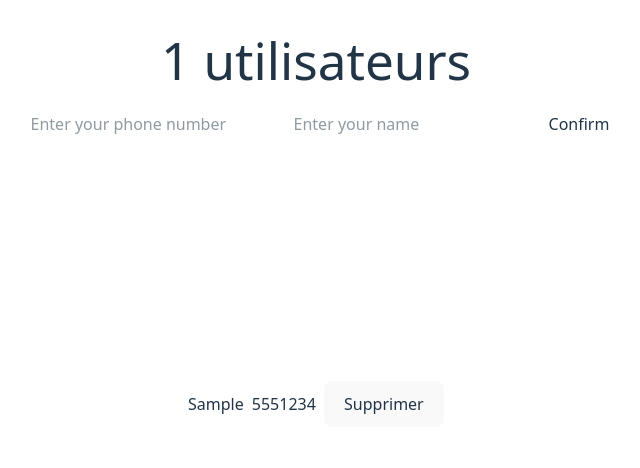
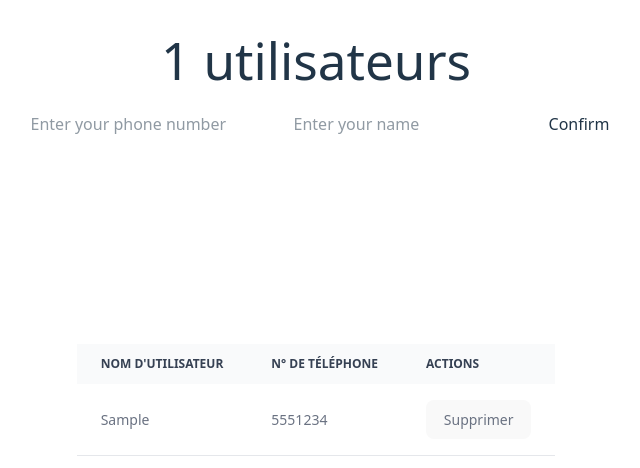
Before and after one commit to gdudekdev/react-cours, a React (Vite) app: page / in a window 1280 px wide. Both pictures are taken after typing "5551234", "Sample" into the empty fields and a click on the input "Confirm". Shown: the top 468 px of the page, without its empty margins (324-964 px from the left). Built offline with nearby package versions, Linux system fonts and the light colour scheme.

Commit message:
REACT/CHORE/ some css

```diff
--- a/src/components/Form.tsx
+++ b/src/components/Form.tsx
@@ -5,7 +5,7 @@
   const [username, setUsername] = useState("");
   function handleSubmit(e) {
     e.preventDefault();
-    setUsers((prev) => [...prev, {user : username , phone : phoneNumber}]);
+    setUsers((prev) => [...prev, { user: username, phone: phoneNumber }]);
     setNbUsers((prev) => prev + 1);
     setPhoneNumber("");
     setUsername("");
--- a/src/components/User.jsx
+++ b/src/components/User.jsx
@@ -1,10 +1,4 @@
-export default function User({
-  users,
-  setUsers,
-  setNbUsers,
-  id,
-  user,
-}) {
+export default function User({ users, setUsers, setNbUsers, id, user }) {
   function deleteUser() {
     setUsers(users.filter((item, i) => i != id));
     setNbUsers((prev) => prev - 1);
@@ -12,9 +6,11 @@
   console.log(user);
   return (
     <>
-      <p>{user.user}</p>
-      <p>{user.phone}</p>
-      <button onClick={() => deleteUser()}>Supprimer</button>
+      <td className="px-6 py-4">{user.user}</td>
+      <td className="px-6 py-4">{user.phone}</td>
+      <td className="px-6 py-4">
+        <button onClick={() => deleteUser()}>Supprimer</button>
+      </td>
     </>
   );
 }
--- a/src/components/UserList.jsx
+++ b/src/components/UserList.jsx
@@ -7,14 +7,28 @@
   const [nbUsers, setNbUsers] = useState(users.length);
 
   return (
-    <div className="flex flex-col gap-4 w-full justify-center">
+    <div className="relative overflow-x-auto">
       <div className="flex flex-col gap-4 fixed top-8 left-1/2 -translate-x-1/2">
         <h1 className="">{nbUsers} utilisateurs</h1>
         <Form setUsers={setUsers} setNbUsers={setNbUsers} />
       </div>
-      <ul className="flex flex-col gap-4 justify-center items-center h-[40vh] w-full overflow-auto pt-10 p-8">
+      <table className="w-full text-sm text-left rtl:text-right text-gray-500 dark:text-gray-400">
+        <thead className="text-xs text-gray-700 uppercase bg-gray-50 dark:bg-gray-700 dark:text-gray-400">
+          <tr>
+            <th scope="col" class="px-6 py-3">
+              Nom d'utilisateur
+            </th>
+            <th scope="col" class="px-6 py-3">
+              N° de téléphone
+            </th>
+            <th scope="col" class="px-6 py-3">
+              Actions
+            </th>
+          </tr>
+        </thead>
+        <tbody>
           {users.map((item, index) => (
-          <li key={index} className="flex items-center gap-2">
+            <tr key={index} className="bg-white border-b dark:bg-gray-800 dark:border-gray-700 border-gray-200">
               <User
                 users={users}
                 setUsers={setUsers}
@@ -22,9 +36,10 @@
                 id={index}
                 user={item}
               />
-          </li>
+            </tr>
           ))}
-      </ul>
+        </tbody>
+      </table>
     </div>
   );
 }
```
Lines whose indentation alone changed are shown as unchanged.
